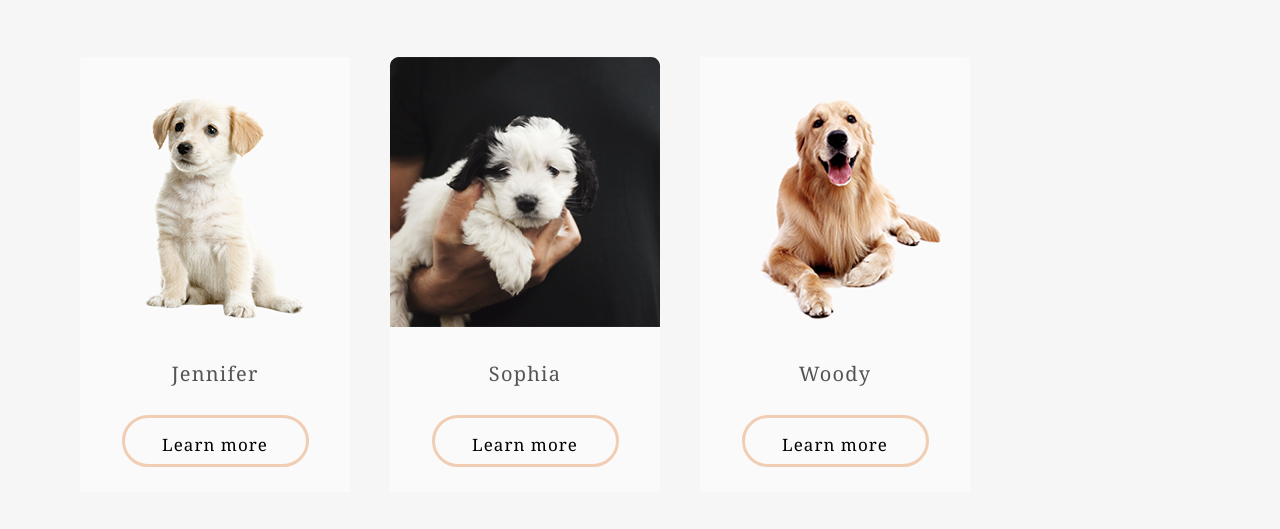
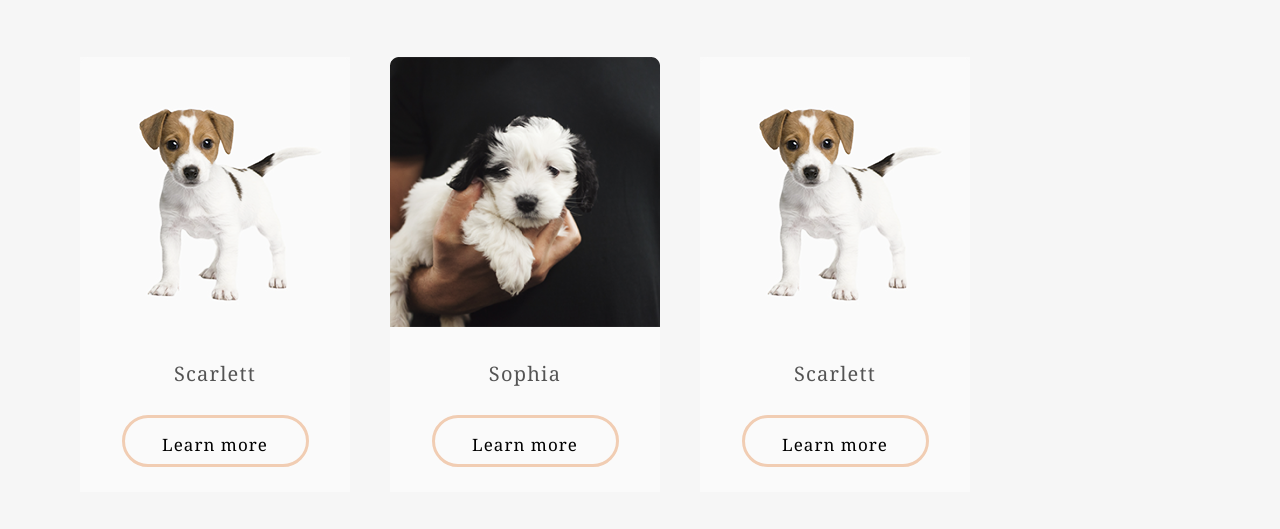
Before and after one commit to olgdem/shelter, a plain HTML site: page pets/pets.html in a window 1280 px wide. Shown: the part 267-796 px from the top of the page. Drawn offline with Linux system fonts and the light colour scheme.

Commit message:
add function shuffleArray to the function showCards and add favicon to the pets.html

```diff
--- a/pets/pets.html
+++ b/pets/pets.html
@@ -4,7 +4,7 @@
     <meta charset="UTF-8">
     <meta http-equiv="X-UA-Compatible" content="IE=edge">
     <meta name="viewport" content="width=device-width, initial-scale=1.0">
-    <link rel="icon" href="assets/icons/favicon.ico">
+    <link rel="icon" href="../assets/icons/favicon.ico">
     <link rel="stylesheet" href="../pets/pets.css">
     <link rel="stylesheet" href="../pets/pets-media.css">
     <title>Pets</title>
--- a/pets/pets.js
+++ b/pets/pets.js
@@ -20,6 +20,7 @@ getCards();
  async function showCards(page) {
      let list = document.querySelector('.pets-container');
      list.innerHTML = ''; // Clear the container before adding new cards
+     shuffleArray(originalCards);
 
      const startIndex = (page - 1) * cardsPerPage;
      const endIndex = startIndex + cardsPerPage;
@@ -78,6 +79,7 @@ getCards();
      if (page >= 1 && page <= Math.ceil(originalCards.length / cardsPerPage)) {
          currentPage = page;
          showCards(currentPage);
+
          listPage();
      }
  }
```
